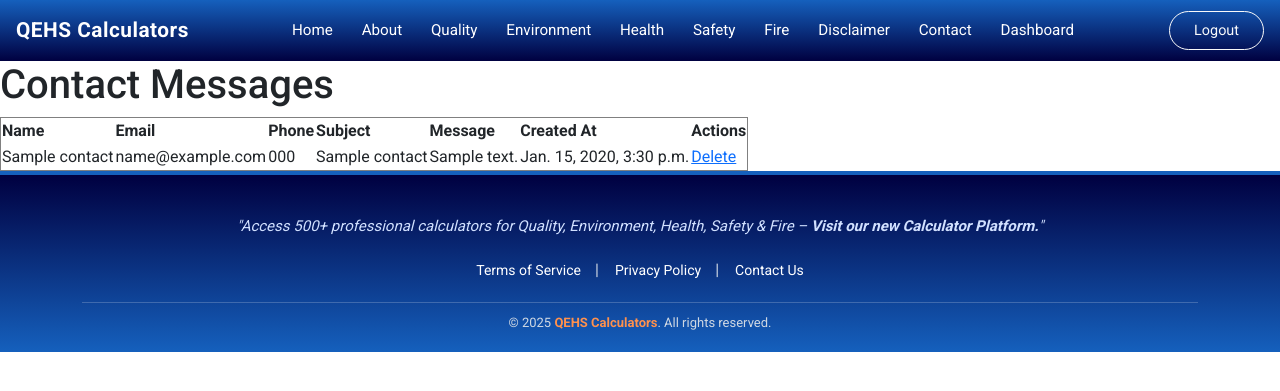
After one commit to vinaykalwala/QEHSCalculators, a Django app: page /contact/list/ in a window 1280 px wide. The commit adds this page. Shown: the top 391 px of the page. Run offline with Django 5.2, Linux system fonts and the light colour scheme; a user stored in the database is signed in; tables that the repository leaves empty hold one stand-in row (values such as "Sample post"); parts of the project's set-up code (start-up, migrations or seed data) failed here and were passed over.

Commit message:
Contact Form

```diff
--- a/Calculators/urls.py
+++ b/Calculators/urls.py
@@ -6,6 +6,8 @@ urlpatterns = [
     path('', home, name='home'),
     path('about/', about, name='about'),
     path('contact/', contact, name='contact'),
+    path('contact/list/', contact_list, name='contact_list'),
+    path('contact/delete/<int:pk>/', delete_contact, name='delete_contact'),
     path('quality/', quality_calculators, name='quality_calculators'),
     path('environment/', environment_calculators, name='environment_calculators'),
     path('health/', health_calculators, name='health_calculators'),
--- a/QehsCalculators/models.py
+++ b/QehsCalculators/models.py
@@ -80,3 +80,15 @@ class Transaction(models.Model):
 
     def __str__(self):
         return f"Txn {self.razorpay_order_id} for {self.subscription.user.email}"
+
+
+class Contact(models.Model):
+    name = models.CharField(max_length=100)
+    email = models.EmailField()
+    phone = models.CharField(max_length=15)  # Added phone number
+    subject = models.CharField(max_length=200)
+    message = models.TextField()
+    created_at = models.DateTimeField(auto_now_add=True)
+
+    def __str__(self):
+        return f"{self.name} - {self.subject}"
--- a/QehsCalculators/views.py
+++ b/QehsCalculators/views.py
@@ -289,10 +289,37 @@ def fire_calculators(request):
 def disclaimer(request):
     return render(request, 'disclaimer.html', {'title': 'Disclaimer'})
 
+from django.shortcuts import render, redirect, get_object_or_404
+from django.contrib import messages
+from .models import Contact
+from .forms import ContactForm
+
 def contact(request):
     if request.method == 'POST':
-        pass  # Handle form submission
-    return render(request, 'contact.html')
+        form = ContactForm(request.POST)
+        if form.is_valid():
+            form.save()
+            messages.success(request, 'Your message has been sent successfully!')
+            return redirect('contact')
+        else:
+            messages.error(request, 'Please correct the errors below.')
+    else:
+        form = ContactForm()
+
+    return render(request, 'contact.html', {'form': form})
+
+@login_required
+def contact_list(request):
+    contacts = Contact.objects.all().order_by('-created_at')
+    return render(request, 'contact_list.html', {'contacts': contacts})
+
+@login_required
+def delete_contact(request, pk):
+    contact = get_object_or_404(Contact, pk=pk)
+    contact.delete()
+    messages.success(request, 'Contact deleted successfully!')
+    return redirect('contact_list')
+
 
 def terms(request):
     return render(request, 'terms.html')
--- /dev/null
+++ b/templates/contact_list.html
@@ -0,0 +1,38 @@
+{% extends 'base.html' %}
+{% block title %}Contact List{% endblock %}
+{% block content %}
+<h1>Contact Messages</h1>
+<table border="1">
+    <thead>
+        <tr>
+            <th>Name</th>
+            <th>Email</th>
+            <th>Phone</th>
+            <th>Subject</th>
+            <th>Message</th>
+            <th>Created At</th>
+            <th>Actions</th>
+        </tr>
+    </thead>
+    <tbody>
+        {% for contact in contacts %}
+        <tr>
+            <td>{{ contact.name }}</td>
+            <td>{{ contact.email }}</td>
+            <td>{{ contact.phone }}</td>
+            <td>{{ contact.subject }}</td>
+            <td>{{ contact.message }}</td>
+            <td>{{ contact.created_at }}</td>
+            <td>
+                <a href="{% url 'delete_contact' contact.pk %}"
+                   onclick="return confirm('Are you sure you want to delete this contact?');">
+                   Delete
+                </a>
+            </td>
+        </tr>
+        {% empty %}
+        <tr><td colspan="7">No contacts found.</td></tr>
+        {% endfor %}
+    </tbody>
+</table>
+{% endblock %}
```
Also changed, not shown: QehsCalculators/forms.py (+14 -1 lines), templates/contact.html (+14 -7 lines).
